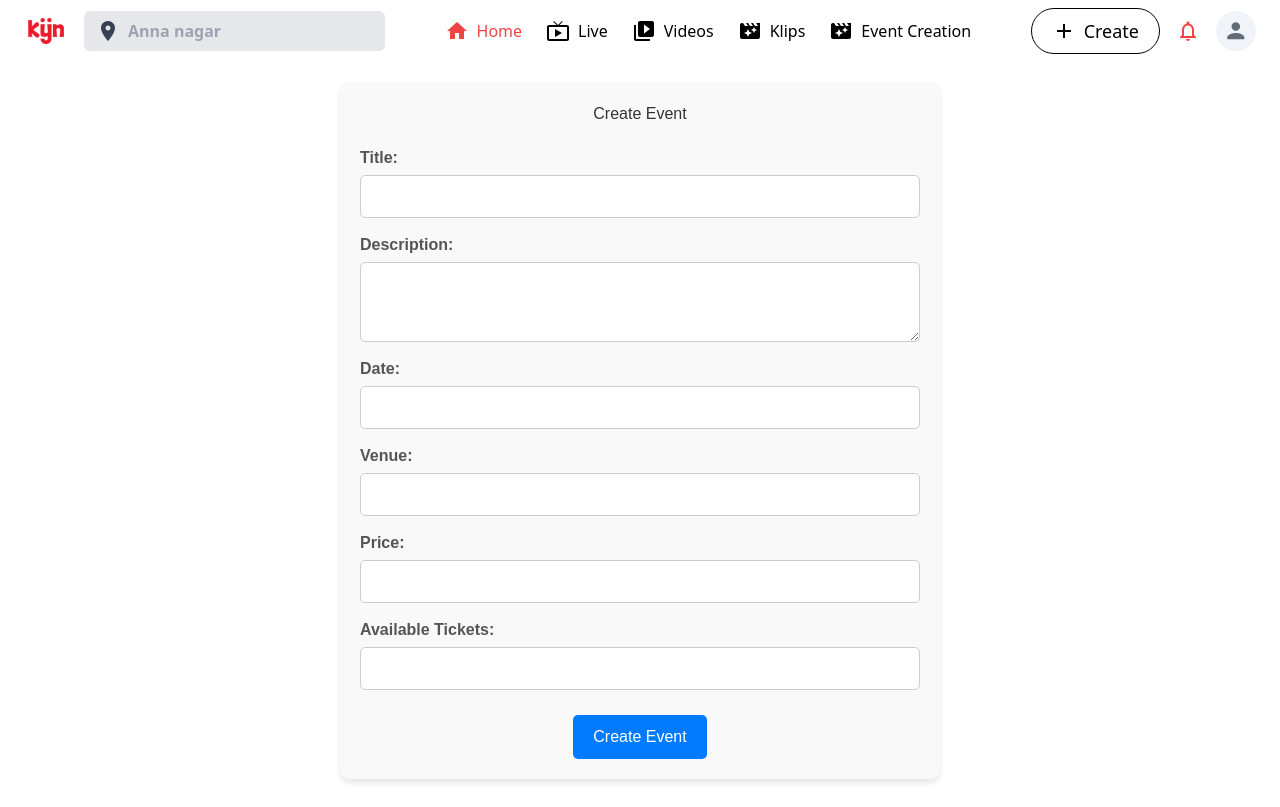
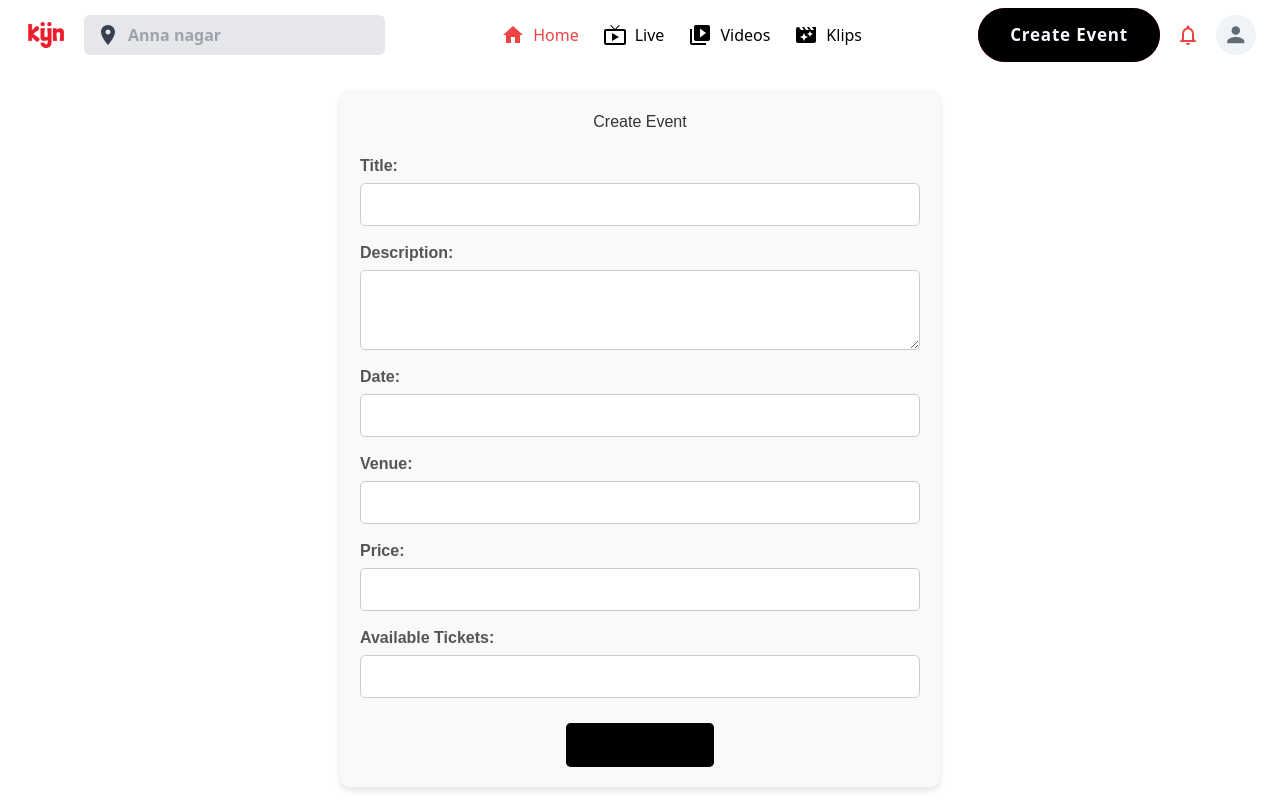
Before and after one commit to krnkiran22/RewardSystem-Kyn, a React (Create React App) app in the folder frontend/: page /eventcreation in a window 1280 px wide. Built offline with nearby package versions, Linux system fonts and the light colour scheme.

Commit message:
create-event-button

```diff
--- a/frontend/src/components/Form.js
+++ b/frontend/src/components/Form.js
@@ -111,9 +111,16 @@ const Form = () => {
           />
         </div>
 
-        <button type="submit" style={styles.button}>
-          Create Event
+        <button
+             type="submit"
+             style={{
+              ...styles.button,
+              ':hover': styles.buttonHover, // Apply hover styles
+               }}
+              >
+            Create Event
         </button>
+
       </form>
     </div>
   );
@@ -170,7 +177,7 @@ const styles = {
       padding: '10px 20px',
       borderRadius: '5px',
       border: 'none',
-      backgroundColor: '#007BFF',
+      backgroundColor: '#ed3544',
       color: 'white',
       fontSize: '16px',
       cursor: 'pointer',
--- a/frontend/src/components/NavBar.js
+++ b/frontend/src/components/NavBar.js
@@ -13,17 +13,70 @@ import AddIcon from '@mui/icons-material/Add'; // Plus icon
 import Avatar from '@mui/joy/Avatar';
 
 const Navbar = () => {
-  // State to track the selected icon
   const [selected, setSelected] = useState('home');
-  // State to manage the avatar dropdown visibility
   const [isAvatarDropdownOpen, setIsAvatarDropdownOpen] = useState(false);
 
-  // Toggles the avatar dropdown
   const toggleAvatarDropdown = () => {
     setIsAvatarDropdownOpen((prev) => !prev);
   };
 
   return (
+    <>
+    <style>
+        {`
+        button {
+          outline: none;
+          cursor: pointer;
+          border: none;
+          padding: 0.9rem 2rem;
+          margin: 0;
+          font-family: inherit;
+          font-size: inherit;
+          position: relative;
+          display: inline-block;
+          letter-spacing: 0.05rem;
+          font-weight: 700;
+          font-size: 17px;
+          border-radius: 500px;
+          overflow: hidden;
+          background: #ed3544;
+          color: ghostwhite;
+        }
+
+        button span {
+          position: relative;
+          z-index: 10;
+          transition: color 0.4s;
+        }
+
+        button:hover span {
+          color: black;
+        }
+
+        button::before,
+        button::after {
+          position: absolute;
+          top: 0;
+          left: 0;
+          width: 100%;
+          height: 100%;
+          z-index: 0;
+        }
+
+        button::before {
+          content: "";
+          background: #000;
+          width: 120%;
+          left: -10%;
+          transform: skew(30deg);
+          transition: transform 0.4s cubic-bezier(0.3, 1, 0.8, 1);
+        }
+
+        button:hover::before {
+          transform: translate3d(100%, 0, 0);
+        }
+        `}
+  </style>
     <nav className="mx-auto max-w-7xl flex items-center justify-between h-full px-6 py-2 bg-white">
       {/* Left Section */}
       <div className="flex items-center space-x-4">
@@ -69,26 +122,20 @@ const Navbar = () => {
           className={`flex items-center space-x-2 cursor-pointer ${selected === 'klips' ? 'text-red-500' : 'hover:text-red-500'}`}
           onClick={() => setSelected('klips')}
         >
-          <MovieFilterIcon  />
+          <MovieFilterIcon />
           <span>Klips</span>
         </Link>
-        <Link
-          to="/eventcreation"
-          className={`flex items-center space-x-2 cursor-pointer ${selected === 'Event Creation' ? 'text-red-500' : 'hover:text-red-500'}`}
-          onClick={() => setSelected('Event Creation')}
-        >
-          <MovieFilterIcon  />
-          <span>Event Creation</span>
-        </Link>
+
       </div>
 
       {/* Right Section */}
       <div className="flex items-center space-x-4">
         <div className="flex items-center space-x-2">
-          <button className="bg-white text-black border-black border px-5 py-2 rounded-full hover:bg-gray-200 flex items-center text-lg">
-            <AddIcon className="mr-2  text-xl" /> {/* Plus icon inside the Create button */}
-            Create
-          </button>
+          <Link to="/eventcreation">
+            <button >
+              <span>Create Event</span>
+            </button>
+          </Link>
         </div>
         <NotificationsNoneIcon className="cursor-pointer text-red-500 hover:text-red-200 text-3xl" /> {/* Big hollow bell icon */}
 
@@ -98,7 +145,6 @@ const Navbar = () => {
             className="cursor-pointer text-2xl"
             onClick={toggleAvatarDropdown}
           />
-          {/* Dropdown Menu */}
           {isAvatarDropdownOpen && (
             <div className="absolute top-12 right-0 bg-white shadow-lg rounded-md w-40 py-2">
               <Link to="/login" className="block px-4 py-2 text-black hover:bg-gray-100">
@@ -112,6 +158,7 @@ const Navbar = () => {
         </div>
       </div>
     </nav>
+    </>
   );
 };
 
--- a/frontend/src/pages/Home.js
+++ b/frontend/src/pages/Home.js
@@ -1,13 +1,21 @@
 import React from 'react';
-import Snowfall from 'react-snowfall';
-import '../styles/Home.css'; // Import the CSS file for styling
-
+import { Link } from 'react-router-dom'; // Import Link for routing
+import NotificationsNoneIcon from '@mui/icons-material/NotificationsNone';
+import Loader from '../components/Loader'; // Import the truck loader component
+import "../styles/underdevbutton.css"
 const Home = () => {
   return (
-    <div>
-      <div className="background-div ">
-        <Snowfall />
-      </div>
+    <div className="w-full h-full flex flex-col gap-10 items-center py-28 justify-center text-lg font-bold px-20">
+      <Loader />
+         <div className="loader">
+          <span className='loader-text'>Development..</span>
+          <span class="load"></span>
+        </div>
+
+
+      <label className="text-body text-center text-primary-black w-[374px]" htmlFor="">
+        No Events! Your neighbourhood is unusually quiet but stay tuned, the excitement is brewing!
+      </label>
     </div>
   );
 };
--- a/frontend/src/styles/Home.css
+++ b/frontend/src/styles/Home.css
@@ -8,7 +8,7 @@
      /* Aligns the div to the top of the page */
     left: 49%; /* Aligns the div horizontally to the center */
     transform: translateX(-50%);
-    opacity: 60%;
+    opacity: 70%;
     border-radius: 2%;
     padding-top: 4px
     ;
--- /dev/null
+++ b/frontend/src/styles/buttonstyles.css
@@ -0,0 +1,52 @@
+/* buttonStyles.css */
+button {
+    outline: none;
+    cursor: pointer;
+    border: none;
+    padding: 0.9rem 2rem;
+    margin: 0;
+    font-family: inherit;
+    font-size: inherit;
+    position: relative;
+    display: inline-block;
+    letter-spacing: 0.05rem;
+    font-weight: 700;
+    font-size: 17px;
+    border-radius: 500px;
+    overflow: hidden;
+    background: #66ff66;
+    color: ghostwhite;
+  }
+
+  button span {
+    position: relative;
+    z-index: 10;
+    transition: color 0.4s;
+  }
+
+  button:hover span {
+    color: black;
+  }
+
+  button::before,
+  button::after {
+    position: absolute;
+    top: 0;
+    left: 0;
+    width: 100%;
+    height: 100%;
+    z-index: 0;
+  }
+
+  button::before {
+    content: "";
+    background: #000;
+    width: 120%;
+    left: -10%;
+    transform: skew(30deg);
+    transition: transform 0.4s cubic-bezier(0.3, 1, 0.8, 1);
+  }
+
+  button:hover::before {
+    transform: translate3d(100%, 0, 0);
+  }
--- /dev/null
+++ b/frontend/src/styles/underdevbutton.css
@@ -0,0 +1,117 @@
+/* From Uiverse.io by alexruix */
+.loader {
+    width: 200px; /* Adjusted for better visibility */
+    height: px;
+    position: relative;
+    border: none;
+    background: none;
+    cursor: pointer;
+    display: flex;
+    flex-direction: column;
+    align-items: center;
+    justify-content: center;
+  }
+
+  .loader-text {
+    position: absolute;
+    top: 0;
+    padding: 0;
+    margin: 0;
+    color: #ed3544;
+    animation: text_713 3.5s ease both infinite;
+    font-size: 1rem; /* Slightly larger for better readability */
+    letter-spacing: 1px;
+    text-transform: uppercase;
+  }
+
+  .load {
+    background-color: #f37b85;
+    border-radius: 50px;
+    display: block;
+    height: 16px;
+    width: 16px;
+    bottom: 0;
+    position: absolute;
+    transform: translateX(64px);
+    animation: loading_713 3.5s ease both infinite;
+  }
+
+  .load::before {
+    position: absolute;
+    content: "";
+    width: 100%;
+    height: 100%;
+    background-color: #eb1e2e;
+    border-radius: inherit;
+    animation: loading2_713 3.5s ease both infinite;
+  }
+
+  /* Keyframes for animations */
+  @keyframes text_713 {
+    0% {
+      letter-spacing: 1px;
+      transform: translateX(0px);
+    }
+    40% {
+      letter-spacing: 2px;
+      transform: translateX(26px);
+    }
+    80% {
+      letter-spacing: 1px;
+      transform: translateX(32px);
+    }
+    90% {
+      letter-spacing: 2px;
+      transform: translateX(0px);
+    }
+    100% {
+      letter-spacing: 1px;
+      transform: translateX(0px);
+    }
+  }
+
+  @keyframes loading_713 {
+    0% {
+      width: 16px;
+      transform: translateX(0px);
+    }
+    40% {
+      width: 100%;
+      transform: translateX(0px);
+    }
+    80% {
+      width: 16px;
+      transform: translateX(64px);
+    }
+    90% {
+      width: 100%;
+      transform: translateX(0px);
+    }
+    100% {
+      width: 16px;
+      transform: translateX(0px);
+    }
+  }
+
+  @keyframes loading2_713 {
+    0% {
+      transform: translateX(0px);
+      width: 16px;
+    }
+    40% {
+      transform: translateX(0%);
+      width: 80%;
+    }
+    80% {
+      width: 100%;
+      transform: translateX(0px);
+    }
+    90% {
+      width: 80%;
+      transform: translateX(15px);
+    }
+    100% {
+      transform: translateX(0px);
+      width: 16px;
+    }
+  }
```
